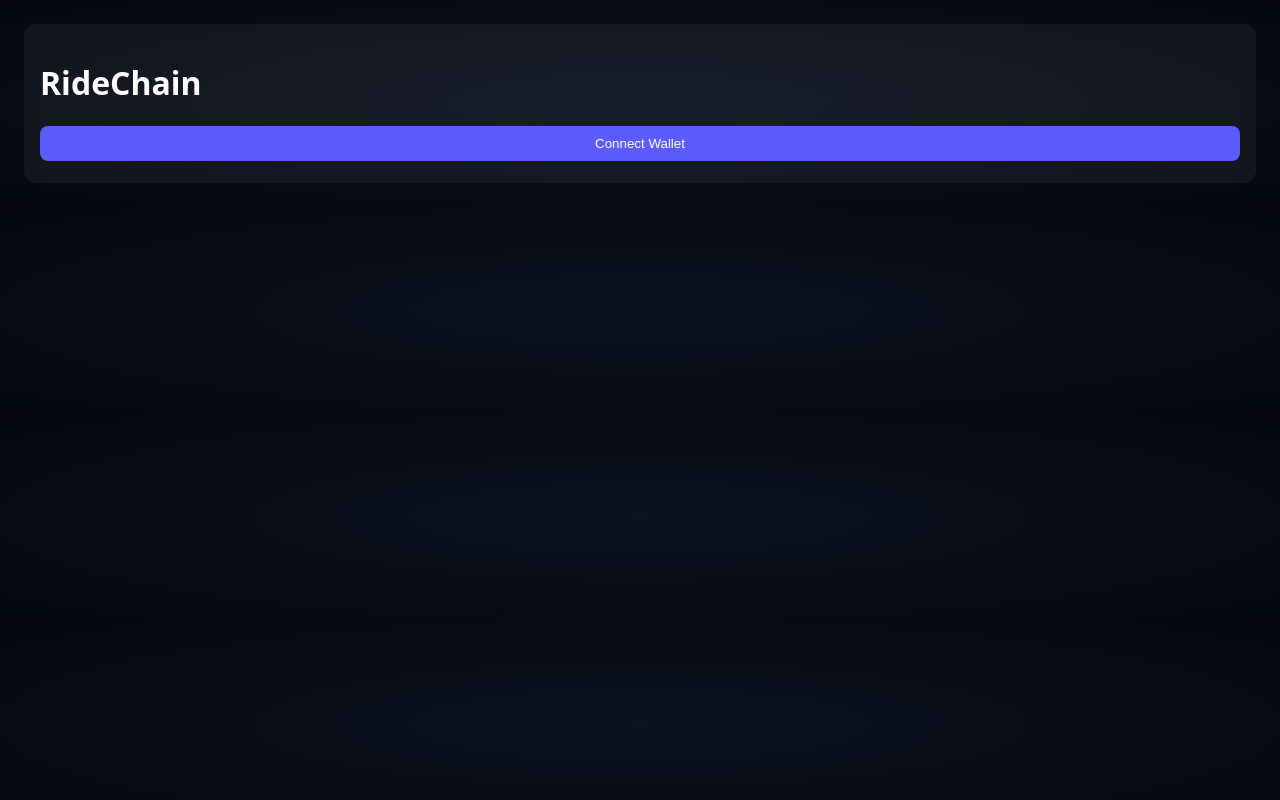
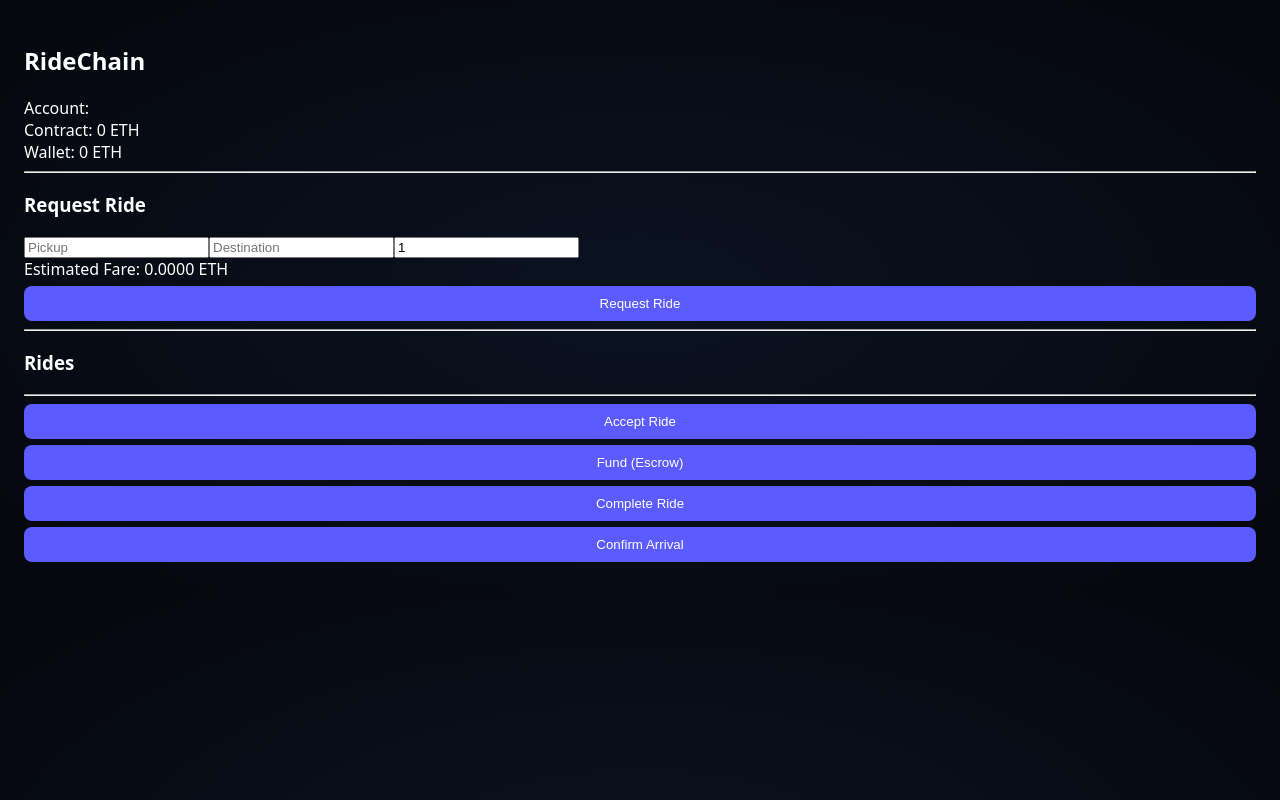
Before and after one commit to BimasTiar/decentride-frontend, a Next.js app: page / in a window 1280 px wide. Built offline with nearby package versions, Linux system fonts and the light colour scheme.

Commit message:
final fix: stable web3 flow + demo ready

```diff
--- a/app/page.tsx
+++ b/app/page.tsx
@@ -1,97 +1,173 @@
 "use client";
 
 import { useEffect, useState } from "react";
-import Header from "@/components/Header";
-import DriversSection from "@/components/DriversSection";
-import RideRequestsSection from "@/components/RideRequestsSection";
-import ActionPanel from "@/components/ActionPanel";
 import { getWeb3 } from "@/lib/web3";
 import { getContract } from "@/lib/contract";
 
+const STATUS_LABEL = [
+  "Requested",   // 0
+  "Accepted",    // 1
+  "Funded",      // 2
+  "Completed",   // 3
+  "Finalized",   // 4
+];
+
+const BASE_FARE_ETH = 0.001;
+const PER_KM_ETH = 0.0005;
+
 export default function Page() {
+  const [web3, setWeb3] = useState<any>(null);
+  const [contract, setContract] = useState<any>(null);
   const [account, setAccount] = useState<string | null>(null);
-  const [contract, setContract] = useState<any>(null);
-  const [drivers, setDrivers] = useState<any[]>([]);
+
   const [rides, setRides] = useState<any[]>([]);
   const [selectedRide, setSelectedRide] = useState<number | null>(null);
 
-  const connect = async () => {
-   const web3 = await getWeb3();
-   if (!web3) return;
-    const accounts = await web3.eth.getAccounts();
-    setAccount(accounts[0]);
-    setContract(getContract(web3));
+  const [pickup, setPickup] = useState("");
+  const [destination, setDestination] = useState("");
+  const [distanceKm, setDistanceKm] = useState(1);
+
+  const [contractBalance, setContractBalance] = useState("0");
+  const [walletBalance, setWalletBalance] = useState("0");
+
+  /* ================= CONNECT ================= */
+  useEffect(() => {
+    (async () => {
+      const w3 = await getWeb3();
+      if (!w3) return;
+
+      const accs = await w3.eth.getAccounts();
+      const ctr = getContract(w3);
+
+      setWeb3(w3);
+      setAccount(accs[0]);
+      setContract(ctr);
+
+      await loadAll(ctr, w3, accs[0]);
+    })();
+  }, []);
+
+  const loadAll = async (ctr: any, w3: any, acct: string) => {
+    const count = Number(await ctr.methods.getRidesCount().call());
+    const arr = [];
+    for (let i = 0; i < count; i++) {
+      const r = await ctr.methods.getRide(i).call();
+      arr.push({
+        id: i,
+        pickup: r.pickup,
+        destination: r.destination,
+        status: Number(r.status),
+        passenger: r.passenger,
+        driver: r.driver,
+      });
+    }
+    setRides(arr);
+
+    const cBal = await w3.eth.getBalance(ctr.options.address);
+    const wBal = await w3.eth.getBalance(acct);
+    setContractBalance(w3.utils.fromWei(cBal, "ether"));
+    setWalletBalance(w3.utils.fromWei(wBal, "ether"));
   };
 
-
-  const loadDrivers = async () => {
-    const count = await contract.methods.getDriversCount().call();
-    const arr = [];
-    for (let i = 0; i < count; i++) {
-      arr.push(await contract.methods.getDriverByIndex(i).call());
-    }
-    setDrivers(arr);
+  const computeFareWei = (km: number) => {
+    if (!web3) return "0";
+    const eth = BASE_FARE_ETH + PER_KM_ETH * km;
+    return web3.utils.toWei(eth.toString(), "ether");
   };
 
-  const loadRides = async () => {
-    const count = await contract.methods.getRidesCount().call();
-    const arr = [];
-    for (let i = 0; i < count; i++) {
-      arr.push(await contract.methods.getRide(i).call());
-    }
-    setRides(arr);
+  const selectedStatus =
+    selectedRide !== null ? rides[selectedRide]?.status : null;
+
+  /* ================= ACTIONS ================= */
+  const requestRide = async () => {
+    await contract.methods
+      .requestRide(pickup, destination)
+      .send({ from: account });
+    await loadAll(contract, web3, account!);
   };
 
-  useEffect(() => {
-    if (contract) {
-      loadDrivers();
-      loadRides();
-    }
-  }, [contract]);
+  const acceptRide = async () => {
+    if (selectedRide === null) return;
+    await contract.methods
+      .acceptRide(selectedRide)
+      .send({ from: account });
+    await loadAll(contract, web3, account!);
+  };
 
+  const fundRide = async () => {
+    if (selectedRide === null) return;
+    await contract.methods
+      .fundRide(selectedRide)
+      .send({
+        from: account,
+        value: computeFareWei(distanceKm),
+      });
+    await loadAll(contract, web3, account!);
+  };
+
+  const completeRide = async () => {
+    if (selectedRide === null) return;
+    await contract.methods
+      .completeRide(selectedRide)
+      .send({ from: account });
+    await loadAll(contract, web3, account!);
+  };
+
+  const confirmArrival = async () => {
+    if (selectedRide === null) return;
+    await contract.methods
+      .confirmArrival(selectedRide)
+      .send({ from: account });
+    await loadAll(contract, web3, account!);
+  };
+
+  /* ================= UI ================= */
   return (
-    <div className="container">
-      <Header
-        account={account}
-        onConnect={connect}
-        onDisconnect={() => setAccount(null)}
-      />
+    <div style={{ padding: 24 }}>
+      <h2>RideChain</h2>
+      <div>Account: {account}</div>
+      <div>Contract: {contractBalance} ETH</div>
+      <div>Wallet: {walletBalance} ETH</div>
 
-      {account && (
-        <div className="grid">
-          <DriversSection drivers={drivers} />
-          <RideRequestsSection
-            rides={rides}
-            onSelect={setSelectedRide}
-          />
-          <ActionPanel
-            onRequest={() =>
-              contract.methods.requestRide("A", "B").send({ from: account })
-            }
-            onAccept={() =>
-              selectedRide !== null &&
-              contract.methods.acceptRide(selectedRide).send({ from: account })
-            }
-            onFund={() =>
-              selectedRide !== null &&
-              contract.methods.fundRide(selectedRide).send({
-                from: account,
-                value: "1000000000000000",
-              })
-            }
-            onComplete={() =>
-              selectedRide !== null &&
-              contract.methods.completeRide(selectedRide).send({ from: account })
-            }
-            onConfirm={() =>
-              selectedRide !== null &&
-              contract.methods.confirmArrival(selectedRide).send({
-                from: account,
-              })
-            }
-          />
+      <hr />
+
+      <h3>Request Ride</h3>
+      <input placeholder="Pickup" onChange={e => setPickup(e.target.value)} />
+      <input placeholder="Destination" onChange={e => setDestination(e.target.value)} />
+      <input type="number" value={distanceKm} onChange={e => setDistanceKm(+e.target.value)} />
+      <div>
+        Estimated Fare:{" "}
+        {web3
+        ? Number(BASE_FARE_ETH + PER_KM_ETH * distanceKm).toFixed(4)
+        : "0.0000"} ETH
+      </div>
+
+      <button onClick={requestRide}>Request Ride</button>
+
+      <hr />
+
+      <h3>Rides</h3>
+      {rides.map(r => (
+        <div
+          key={r.id}
+          onClick={() => setSelectedRide(r.id)}
+          style={{
+            border: selectedRide === r.id ? "2px solid cyan" : "1px solid gray",
+            padding: 6,
+            cursor: "pointer",
+          }}
+        >
+          #{r.id} — {r.pickup} → {r.destination} —{" "}
+          <b>{STATUS_LABEL[r.status]}</b>
         </div>
-      )}
+      ))}
+
+      <hr />
+
+      <button disabled={selectedStatus !== 0} onClick={acceptRide}>Accept Ride</button>
+      <button disabled={selectedStatus !== 1} onClick={fundRide}>Fund (Escrow)</button>
+      <button disabled={selectedStatus !== 2} onClick={completeRide}>Complete Ride</button>
+      <button disabled={selectedStatus !== 3} onClick={confirmArrival}>Confirm Arrival</button>
     </div>
   );
 }
--- a/components/ActionPanel.tsx
+++ b/components/ActionPanel.tsx
@@ -1,11 +1,36 @@
-export default function ActionPanel(props: any) {
+export default function ActionPanel(props: {
+  onRegister: () => Promise<void>;
+  onRequest: () => Promise<void>;
+  onAccept: () => Promise<void>;
+  onFund: () => Promise<void>;
+  onComplete: () => Promise<void>;
+  onConfirm: () => Promise<void>;
+}) {
   return (
     <div className="card">
-      <button onClick={props.onRequest}>Request</button>
-      <button onClick={props.onAccept}>Accept</button>
-      <button onClick={props.onFund}>Fund</button>
-      <button onClick={props.onComplete}>Complete</button>
-      <button onClick={props.onConfirm}>Confirm</button>
+      <button onClick={props.onRegister}>
+        Register Driver
+      </button>
+
+      <button onClick={props.onRequest}>
+        Request Ride
+      </button>
+
+      <button onClick={props.onAccept}>
+        Accept Ride
+      </button>
+
+      <button onClick={props.onFund}>
+        Fund (Escrow)
+      </button>
+
+      <button onClick={props.onComplete}>
+        Complete Ride
+      </button>
+
+      <button onClick={props.onConfirm}>
+        Confirm Arrival
+      </button>
     </div>
   );
 }
--- a/components/Header.tsx
+++ b/components/Header.tsx
@@ -2,23 +2,37 @@ export default function Header({
   account,
   onConnect,
   onDisconnect,
+  onSync,
+  contractBalance,
 }: {
   account: string | null;
   onConnect: () => void;
   onDisconnect: () => void;
+  onSync: () => void;
+  contractBalance?: string;
 }) {
   return (
     <div className="card">
       <h1>RideChain</h1>
+
       {account ? (
         <>
-          <p>Connected: {account}</p>
-          <button className="secondary" onClick={onDisconnect}>
-            Disconnect
-          </button>
+          <p style={{ marginBottom: 8 }}>Connected: {account}</p>
+          <div style={{ display: "flex", gap: 8 }}>
+            <button className="secondary" onClick={onDisconnect}>
+              Disconnect
+            </button>
+            <button onClick={onSync}>Sync Now</button>
+          </div>
+          <div style={{ marginTop: 8, fontSize: 13 }}>
+            Contract balance: {contractBalance ?? "0"} ETH
+          </div>
         </>
       ) : (
-        <button onClick={onConnect}>Connect Wallet</button>
+        <>
+          <button onClick={onConnect}>Connect Wallet</button>
+          <div style={{ marginTop: 8, fontSize: 13 }}>Not connected</div>
+        </>
       )}
     </div>
   );
--- a/components/RideRequestsSection.tsx
+++ b/components/RideRequestsSection.tsx
@@ -1,16 +1,38 @@
 export default function RideRequestsSection({
   rides,
+  selectedRide,
   onSelect,
 }: {
   rides: any[];
+  selectedRide: number | null;
   onSelect: (i: number) => void;
 }) {
   return (
-    <div className="card">
+    <div style={{ padding: 8 }}>
       <h3>Active Ride Requests</h3>
-      {rides.map((r, i) => (
-        <div key={i} className="item" onClick={() => onSelect(i)}>
-          Ride #{i} — Status: {r.status}
+      {rides.length === 0 && <div>No rides</div>}
+      {rides.map((ride) => (
+        <div
+          key={ride.index}
+          onClick={() => onSelect(ride.index)}
+          style={{
+            cursor: "pointer",
+            padding: 12,
+            marginBottom: 8,
+            borderRadius: 6,
+            background: selectedRide === ride.index ? "rgba(64,128,255,0.12)" : "rgba(0,0,0,0.12)",
+            border: selectedRide === ride.index ? "1px solid rgba(64,128,255,0.2)" : undefined,
+          }}
+        >
+          <div style={{ fontWeight: 600 }}>
+            Ride #{ride.index} — {ride.statusLabel}
+          </div>
+          <div style={{ fontSize: 12, color: "#9aa" }}>
+            {ride.pickup ?? "—"} → {ride.destination ?? "—"}
+          </div>
+          <div style={{ fontSize: 12, color: "#8b8bff", marginTop: 6 }}>
+            {ride.fareEth} ETH
+          </div>
         </div>
       ))}
     </div>
--- a/lib/web3.ts
+++ b/lib/web3.ts
@@ -1,15 +1,40 @@
+// lib/web3.ts
 import Web3 from "web3";
 
-export const getWeb3 = async () => {
-  if (typeof window === "undefined") {
-    return null;
+declare global {
+  interface Window {
+    ethereum?: any;
   }
+}
 
-  if ((window as any).ethereum) {
-    const web3 = new Web3((window as any).ethereum);
-    await (window as any).ethereum.request({ method: "eth_requestAccounts" });
+export const SEPOLIA_CHAIN_ID = 11155111;
+
+export async function getWeb3(): Promise<Web3 | null> {
+  // 1. MetaMask (browser)
+  if (typeof window !== "undefined" && window.ethereum) {
+    const web3 = new Web3(window.ethereum);
+
+    // request account
+    await window.ethereum.request({ method: "eth_requestAccounts" });
+
+    // chainId validation
+    const chainIdHex = await window.ethereum.request({
+      method: "eth_chainId",
+    });
+    const chainId = Number(chainIdHex);
+
+    if (chainId !== SEPOLIA_CHAIN_ID) {
+      throw new Error("Please switch MetaMask to Sepolia network");
+    }
+
     return web3;
   }
 
-  throw new Error("MetaMask not found");
-};
+  // 2. Infura fallback (read-only)
+  const infuraUrl = process.env.NEXT_PUBLIC_INFURA_SEPOLIA;
+  if (infuraUrl) {
+    return new Web3(new Web3.providers.HttpProvider(infuraUrl));
+  }
+
+  return null;
+}
```
